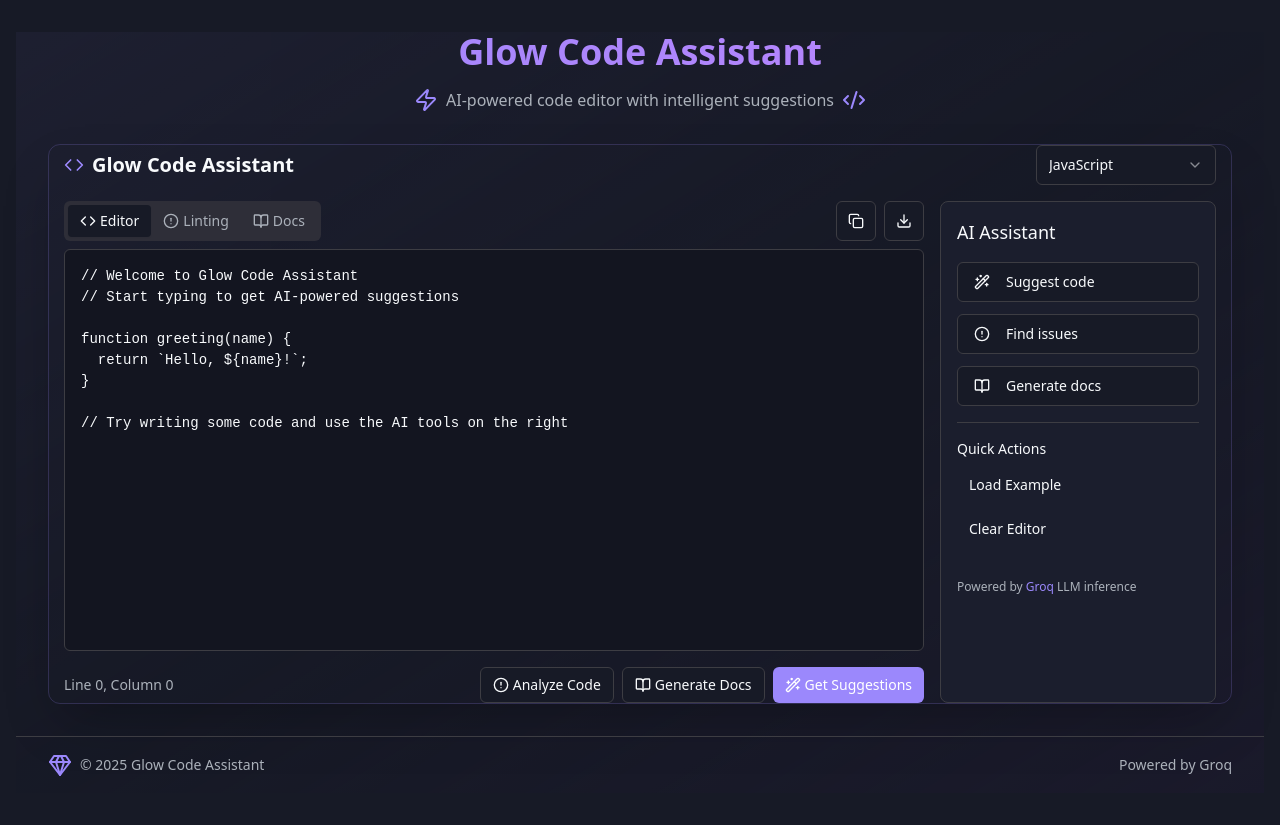
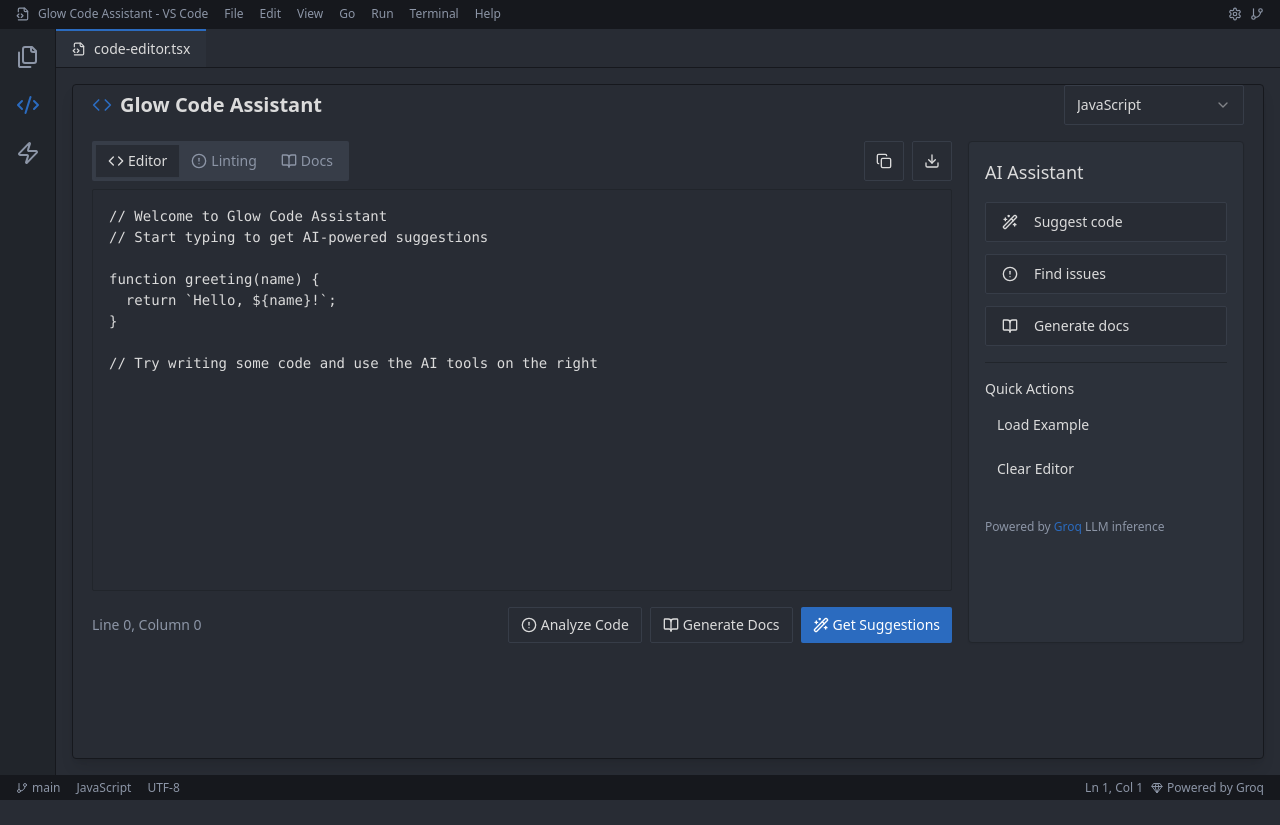
Before and after one commit to RajendraprasadKambhampati/glow-code-assistant, a React (Vite) app: page / in a window 1280 px wide. After the commit the page ends 800 px from the top, so only its background shows below. Built offline with nearby package versions, Linux system fonts and the light colour scheme.

Commit message:
Refactor: Apply VS Code theme
This commit updates the application's theme to resemble the VS Code theme, including color adjustments and style modifications.

```diff
--- a/src/index.css
+++ b/src/index.css
@@ -5,44 +5,44 @@
 
 @layer base {
   :root {
-    --background: 230 25% 12%;
-    --foreground: 210 40% 98%;
+    --background: 220 13% 18%; /* VS Code main bg */
+    --foreground: 0 0% 86%; /* VS Code text */
 
-    --card: 230 25% 14%;
-    --card-foreground: 210 40% 98%;
+    --card: 220 13% 20%;
+    --card-foreground: 0 0% 86%;
 
-    --popover: 230 25% 14%;
-    --popover-foreground: 210 40% 98%;
+    --popover: 220 13% 20%;
+    --popover-foreground: 0 0% 86%;
 
-    --primary: 250 95% 76%;
+    --primary: 214 63% 46%; /* VS Code blue */
     --primary-foreground: 0 0% 100%;
 
-    --secondary: 240 20% 20%;
-    --secondary-foreground: 210 40% 98%;
+    --secondary: 220 13% 25%;
+    --secondary-foreground: 0 0% 86%;
 
-    --muted: 240 10% 20%;
-    --muted-foreground: 217 10% 70%;
+    --muted: 220 13% 25%;
+    --muted-foreground: 220 13% 60%;
 
-    --accent: 250 95% 76%;
+    --accent: 240 55% 56%;
     --accent-foreground: 0 0% 100%;
 
-    --destructive: 0 84.2% 60.2%;
-    --destructive-foreground: 210 40% 98%;
+    --destructive: 0 70% 50%;
+    --destructive-foreground: 0 0% 86%;
 
-    --border: 240 5% 25%;
-    --input: 240 5% 25%;
-    --ring: 250 95% 76%;
+    --border: 220 13% 15%;
+    --input: 220 13% 25%;
+    --ring: 240 55% 56%;
 
-    --radius: 0.5rem;
+    --radius: 0.25rem; /* VS Code uses more square corners */
 
-    --sidebar-background: 230 25% 10%;
-    --sidebar-foreground: 210 40% 98%;
-    --sidebar-primary: 250 95% 76%;
+    --sidebar-background: 220 13% 15%;
+    --sidebar-foreground: 0 0% 86%;
+    --sidebar-primary: 214 63% 46%;
     --sidebar-primary-foreground: 0 0% 100%;
-    --sidebar-accent: 240 10% 15%;
-    --sidebar-accent-foreground: 210 40% 98%;
-    --sidebar-border: 240 5% 20%;
-    --sidebar-ring: 250 95% 76%;
+    --sidebar-accent: 220 13% 20%;
+    --sidebar-accent-foreground: 0 0% 86%;
+    --sidebar-border: 220 13% 10%;
+    --sidebar-ring: 240 55% 56%;
   }
 }
 
@@ -58,7 +58,7 @@
 
   /* Customizations for code editor */
   .code-editor {
-    font-family: "Fira Code", "JetBrains Mono", monospace;
+    font-family: "Consolas", "Menlo", "Monaco", "Fira Code", "JetBrains Mono", monospace;
     font-size: 14px;
     line-height: 1.5;
   }
@@ -98,4 +98,25 @@
   .token-variable {
     @apply text-editor-variable;
   }
+
+  /* VS Code-specific UI elements */
+  .vscode-titlebar {
+    @apply bg-vscode-titlebar border-b border-vscode-border;
+  }
+
+  .vscode-tab {
+    @apply bg-vscode-bg hover:bg-vscode-highlight transition-colors;
+  }
+
+  .vscode-tab.active {
+    @apply bg-vscode-activeTab border-t-2 border-primary;
+  }
+
+  .vscode-panel {
+    @apply bg-vscode-bg border border-vscode-border;
+  }
+
+  .vscode-selection {
+    @apply bg-vscode-selection;
+  }
 }
--- a/src/pages/Index.tsx
+++ b/src/pages/Index.tsx
@@ -2,51 +2,65 @@
 import React from 'react';
 import CodeEditor from '@/components/CodeEditor';
 import { motion } from 'framer-motion';
-import { Code2, Zap, Gem } from 'lucide-react';
+import { Code2, Zap, Gem, Files, FileCode2, Settings, GitBranch } from 'lucide-react';
 
 const Index = () => {
   return (
-    <div className="min-h-screen flex flex-col bg-background py-8 px-4 overflow-hidden">
-      <div className="flex-1 flex flex-col relative">
-        {/* Animated Background Gradient */}
-        <div className="absolute inset-0 bg-gradient-to-br from-primary/10 via-background to-purple-900/10 opacity-50 animate-pulse"></div>
+    <div className="min-h-screen flex flex-col bg-background overflow-hidden">
+      <div className="vscode-titlebar flex items-center justify-between px-4 py-1.5 text-xs text-muted-foreground">
+        <div className="flex items-center space-x-4">
+          <div className="flex items-center space-x-2">
+            <FileCode2 size={14} />
+            <span>Glow Code Assistant - VS Code</span>
+          </div>
+          <div className="hidden md:flex space-x-4">
+            <span>File</span>
+            <span>Edit</span>
+            <span>View</span>
+            <span>Go</span>
+            <span>Run</span>
+            <span>Terminal</span>
+            <span>Help</span>
+          </div>
+        </div>
+        <div className="flex items-center space-x-2">
+          <Settings size={14} />
+          <GitBranch size={14} />
+        </div>
+      </div>
 
-        {/* Header with Animated Elements */}
-        <motion.header
-          initial={{ opacity: 0, y: -50 }}
-          animate={{ opacity: 1, y: 0 }}
-          transition={{ duration: 0.7 }}
-          className="container mx-auto mb-8 relative z-10"
+      <div className="flex-1 flex">
+        {/* Sidebar */}
+        <motion.div
+          initial={{ opacity: 0, x: -30 }}
+          animate={{ opacity: 1, x: 0 }}
+          transition={{ duration: 0.5 }}
+          className="w-12 md:w-14 bg-vscode-sidebar border-r border-vscode-border flex flex-col items-center py-4 space-y-6"
         >
-          <motion.h1
-            className="text-4xl font-bold text-center bg-gradient-to-r from-primary to-purple-400 bg-clip-text text-transparent"
-            whileHover={{ scale: 1.05 }}
-            transition={{ type: "spring", stiffness: 300 }}
-          >
-            Glow Code Assistant
-          </motion.h1>
+          <Files size={24} className="text-muted-foreground hover:text-foreground cursor-pointer" />
+          <Code2 size={24} className="text-primary cursor-pointer" />
+          <Zap size={24} className="text-muted-foreground hover:text-foreground cursor-pointer" />
+        </motion.div>
 
-          <motion.p
+        {/* Main content */}
+        <div className="flex-1 flex flex-col">
+          {/* Tabs */}
+          <div className="flex border-b border-vscode-border">
+            <div className="vscode-tab active px-4 py-2 text-sm flex items-center space-x-2">
+              <FileCode2 size={14} />
+              <span>code-editor.tsx</span>
+            </div>
+          </div>
+
+          {/* Editor area */}
+          <motion.div
             initial={{ opacity: 0 }}
             animate={{ opacity: 1 }}
-            transition={{ delay: 0.3, duration: 0.5 }}
-            className="text-center text-muted-foreground mt-4 flex items-center justify-center space-x-2"
+            transition={{ duration: 0.7, delay: 0.3 }}
+            className="flex-1 p-4"
           >
-            <Zap className="text-primary" />
-            <span>AI-powered code editor with intelligent suggestions</span>
-            <Code2 className="text-primary" />
-          </motion.p>
-        </motion.header>
-
-        {/* Main Content with Animated Code Editor */}
-        <motion.main
-          initial={{ opacity: 0, scale: 0.9 }}
-          animate={{ opacity: 1, scale: 1 }}
-          transition={{ duration: 0.5, delay: 0.4 }}
-          className="container mx-auto flex-1 flex flex-col relative z-10"
-        >
-          <div className="rounded-xl overflow-hidden shadow-2xl border border-primary/20">
-            <CodeEditor initialCode="// Welcome to Glow Code Assistant
+            <div className="h-full rounded overflow-hidden shadow-lg border border-vscode-border">
+              <CodeEditor initialCode="// Welcome to Glow Code Assistant
 // Start typing to get AI-powered suggestions
 
 function greeting(name) {
@@ -54,30 +68,34 @@ function greeting(name) {
 }
 
 // Try writing some code and use the AI tools on the right" />
+            </div>
+          </motion.div>
+        </div>
+      </div>
+
+      {/* Status bar */}
+      <motion.div
+        initial={{ opacity: 0, y: 10 }}
+        animate={{ opacity: 1, y: 0 }}
+        transition={{ duration: 0.5, delay: 0.6 }}
+        className="bg-vscode-titlebar border-t border-vscode-border py-1 px-4 flex justify-between items-center text-xs text-muted-foreground"
+      >
+        <div className="flex items-center space-x-4">
+          <div className="flex items-center space-x-1">
+            <GitBranch size={12} />
+            <span>main</span>
           </div>
-        </motion.main>
-
-        {/* Footer with Animated Elements */}
-        <motion.footer
-          initial={{ opacity: 0, y: 50 }}
-          animate={{ opacity: 1, y: 0 }}
-          transition={{ duration: 0.7, delay: 0.6 }}
-          className="container mx-auto mt-8 py-4 border-t border-border relative z-10"
-        >
-          <div className="flex justify-between items-center">
-            <motion.p
-              whileHover={{ scale: 1.05 }}
-              className="text-sm text-muted-foreground flex items-center"
-            >
-              <Gem className="mr-2 text-primary" />
-              © 2025 Glow Code Assistant
-            </motion.p>
-            <div className="flex items-center space-x-2">
-              <span className="text-sm text-muted-foreground">Powered by Groq</span>
-            </div>
-          </div>
-        </motion.footer>
-      </div>
+          <span>JavaScript</span>
+          <span>UTF-8</span>
+        </div>
+        <div className="flex items-center space-x-2">
+          <span>Ln 1, Col 1</span>
+          <span className="flex items-center">
+            <Gem className="mr-1" size={12} />
+            Powered by Groq
+          </span>
+        </div>
+      </motion.div>
     </div>
   );
 };
--- a/tailwind.config.ts
+++ b/tailwind.config.ts
@@ -64,17 +64,30 @@ const config = {
           RING: "hsl(var(--sidebar-ring))",
         },
         editor: {
-          bg: "hsl(230 25% 10%)",
-          text: "hsl(210 40% 98%)",
-          line: "hsl(230 25% 18% / 50%)",
-          comment: "hsl(220 20% 65%)",
-          keyword: "hsl(286 80% 75%)",
-          function: "hsl(32 93% 66%)",
-          string: "hsl(118 80% 72%)",
-          number: "hsl(207 95% 72%)",
-          operator: "hsl(210 40% 98%)",
-          variable: "hsl(210 40% 98%)",
+          bg: "hsl(220 13% 18%)", // VS Code background
+          text: "hsl(0 0% 86%)", // VS Code text color
+          line: "hsl(220 13% 22% / 50%)", // Line highlight
+          comment: "hsl(109 27% 50%)", // Comments - green
+          keyword: "hsl(330 65% 62%)", // Keywords - pink
+          function: "hsl(187 80% 59%)", // Functions - light blue
+          string: "hsl(36 81% 65%)", // Strings - orange
+          number: "hsl(187 80% 59%)", // Numbers - light blue
+          operator: "hsl(0 0% 86%)", // Operators - white
+          variable: "hsl(210 100% 70%)", // Variables - blue
+          selection: "hsl(219 28% 35%)", // Selection background
         },
+        vscode: {
+          bg: "hsl(220 13% 18%)", // VS Code main background
+          sidebar: "hsl(220 13% 15%)", // Sidebar background
+          border: "hsl(220 13% 10%)", // Border color
+          highlight: "hsl(220 13% 25%)", // Highlight background
+          activeTab: "hsl(220 13% 20%)", // Active tab background
+          selection: "hsl(219 28% 35%)", // Selection background
+          titlebar: "hsl(220 13% 10%)", // Title bar background
+          focusBorder: "hsl(240 55% 56%)", // Focus border color
+          buttonBg: "hsl(214 63% 36%)", // Button background
+          buttonHover: "hsl(214 63% 46%)", // Button hover
+        }
       },
       borderRadius: {
         lg: "var(--radius)",
```
